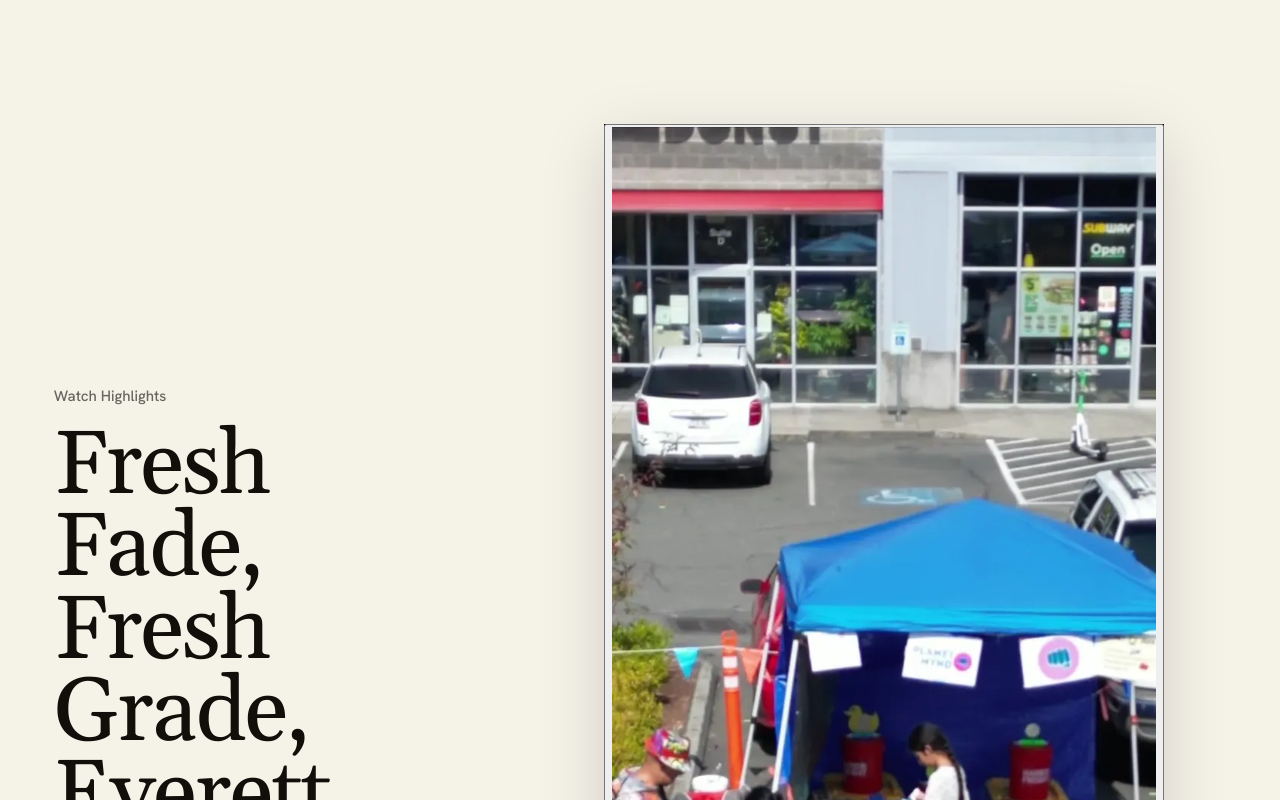
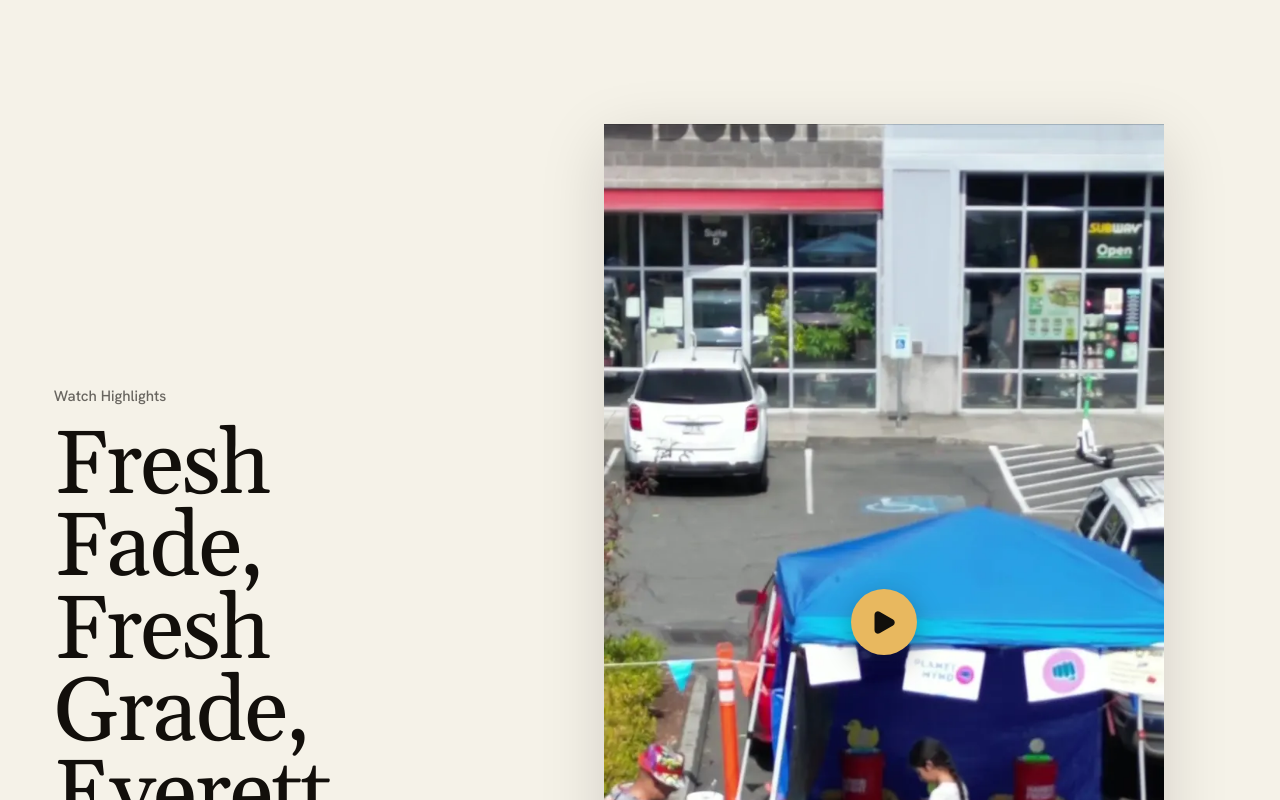
Before and after one commit to executiveusa/asc3nd-brand-site, a Next.js app: page /projects/community-cuts in a window 1280 px wide. Shown: the part 1040-1840 px from the top of the page. Built offline with nearby package versions, Linux system fonts and the light colour scheme; no server answers.

Commit message:
Add restrained poster and play affordance without changing film placement

```diff
--- a/components/ProjectFilm.module.css
+++ b/components/ProjectFilm.module.css
@@ -43,3 +43,12 @@
 @media (max-width: 820px) {
   .film { width: min(100%, 430px); }
 }
+
+/* Poster-first full-film interaction: no autoplay or video fetch until intentional tap. */
+.open { position: absolute; inset: 0; width: 100%; height: 100%; border: 0; padding: 0; background: #000; cursor: pointer; }
+.open img { width: 100%; height: 100%; display: block; object-fit: cover; }
+.play { position: absolute; top: 50%; left: 50%; transform: translate(-50%,-50%); display: grid; place-items: center; width: 66px; height: 66px; border-radius: 50%; color: #120f0b; background: #e8b85f; box-shadow: 0 8px 28px rgba(0,0,0,.3); transition: scale 180ms ease; }
+.open:active .play { scale: .96; }
+.open:focus-visible { outline: 3px solid #e8b85f; outline-offset: -5px; }
+@media (hover: hover) and (pointer: fine) { .open:hover .play { scale: 1.05; } }
+@media (prefers-reduced-motion: reduce) { .play { transition: none; } }
```
